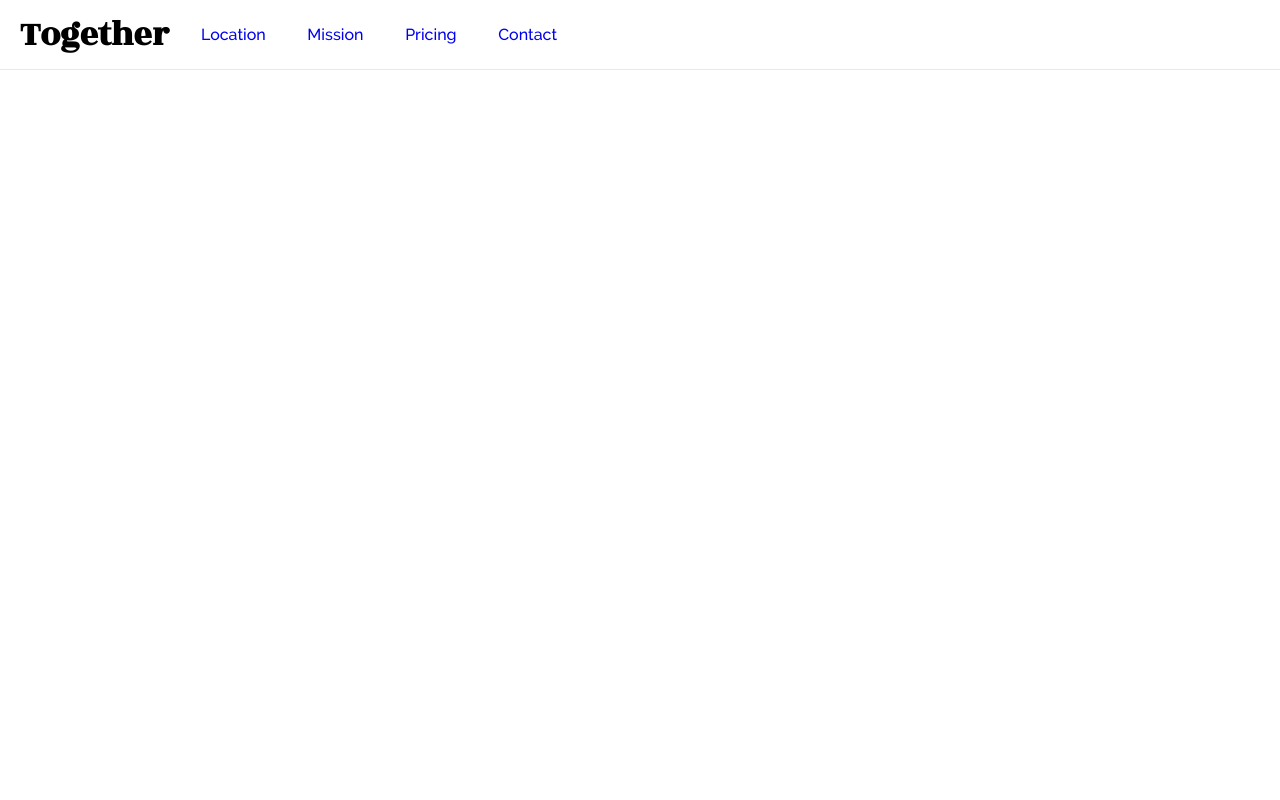
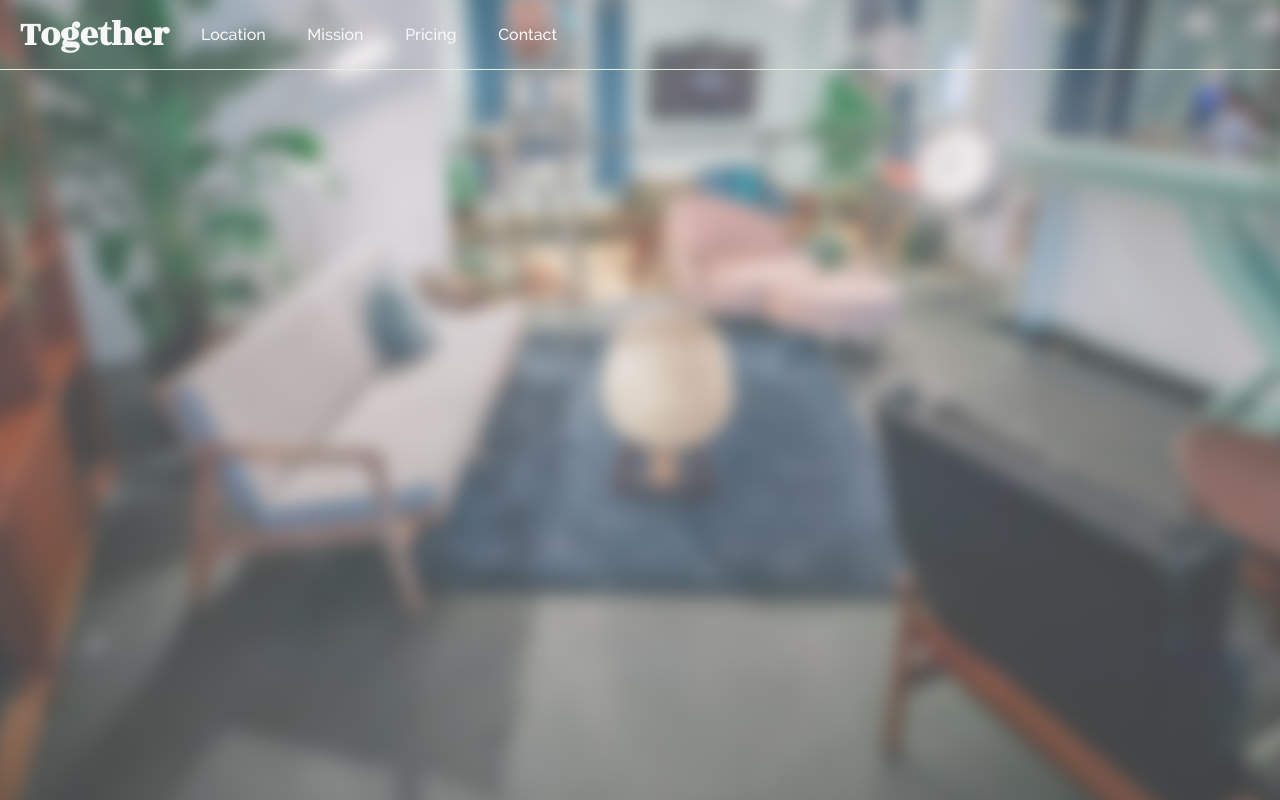
Before and after one commit to bobbymart1n/co-workspace-site, a website built with webpack: page src/index.html in a window 1280 px wide. Built offline with nearby package versions, Linux system fonts and the light colour scheme.

Commit message:
Add header and nav styles

```diff
--- a/src/index.html
+++ b/src/index.html
@@ -18,8 +18,11 @@
         </ul>
       </div>
     </nav>
-    <div class="container">
+    <section class="header">
 
-    </div>
+    </section>
+    <section class="container">
+
+    </section>
   </body>
 </html>
--- a/src/styles/base/_base.scss
+++ b/src/styles/base/_base.scss
@@ -1,12 +1,14 @@
 html {
   box-sizing: border-box;
   font-size: 100%;
+  height: 100%;
 }
 *, *:before, *:after {
   box-sizing: inherit;
 }
 body {
   margin: 0;
+  height: 100%;
 }
 
 ul {
--- /dev/null
+++ b/src/styles/layout/_header.scss
@@ -0,0 +1,7 @@
+.header {
+  background: url('../images/header-bg.png') {
+    size: cover;
+    position: 50% 50%;
+  }
+  height: 100%;
+}
--- a/src/styles/layout/_navigation.scss
+++ b/src/styles/layout/_navigation.scss
@@ -4,6 +4,9 @@ nav {
   height: 70px;
   border-bottom: 1px solid $LightGreen;
   padding: 0 20px;
+  position: fixed;
+  width: 100%;
+  color: $Light;
   .brand {
     h1 {
       font-size: 2.2em;
@@ -22,6 +25,7 @@ nav {
         a {
           font-family: $RalewayMedium;
           text-decoration: none;
+          color: inherit;
         }
       }
     }
--- a/src/styles/styles.scss
+++ b/src/styles/styles.scss
@@ -5,3 +5,4 @@
 @import 'base/typography';
 
 @import 'layout/navigation';
+@import 'layout/header'
```
Also changed, not shown: src/images/header-bg.png (added).
